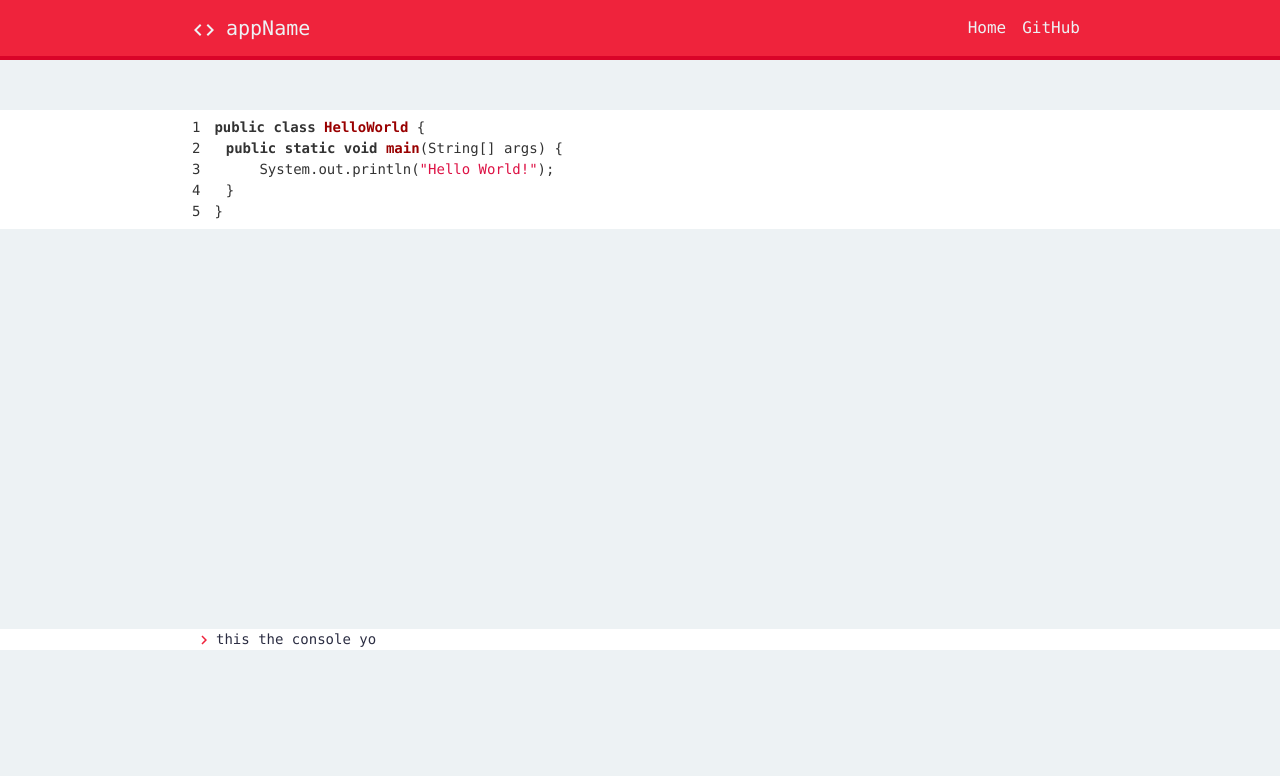
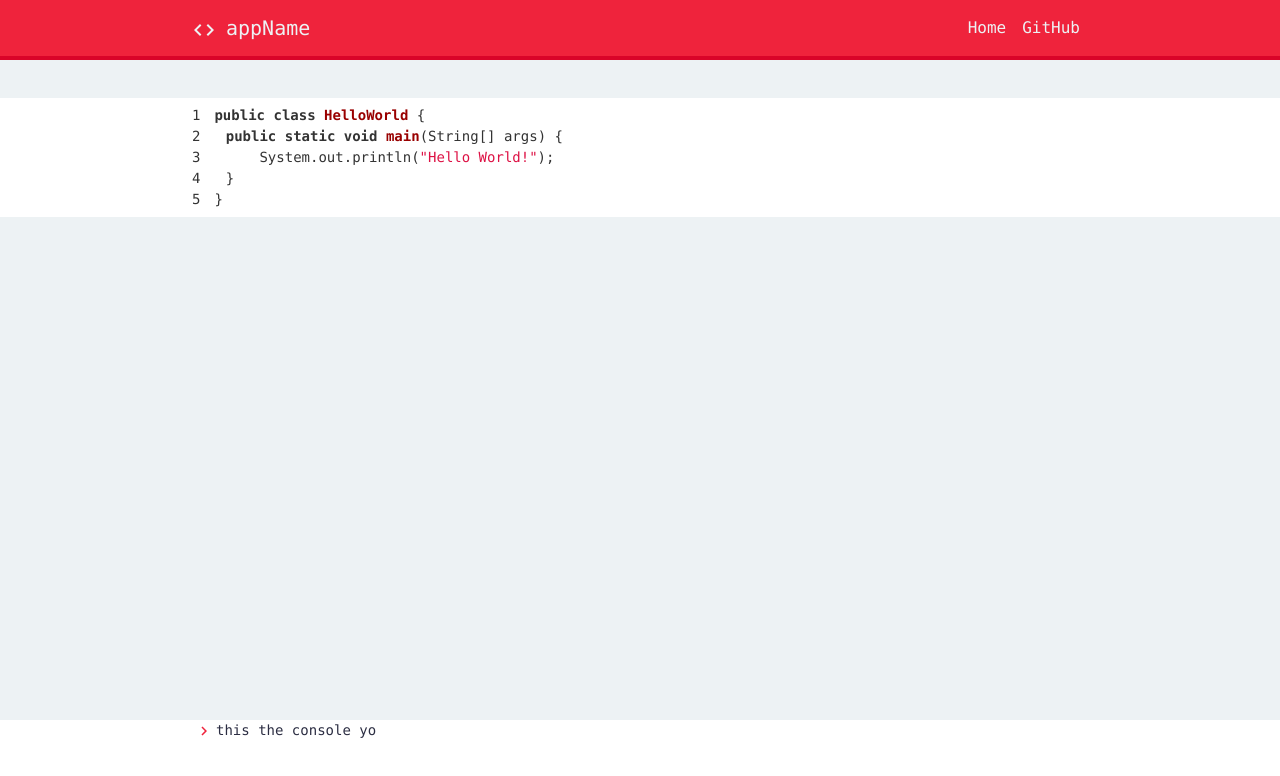
Before and after one commit to anoojlal/HFCYTHW, a React (Create React App) app in the folder idk-yet/: page /solo in a window 1280 px wide. Shown: the top 776 px of the page. Built offline with nearby package versions, Linux system fonts and the light colour scheme.

Commit message:
added stickiness of console footer

```diff
--- a/idk-yet/src/components/Console.js
+++ b/idk-yet/src/components/Console.js
@@ -11,6 +11,16 @@ import {
 } from "reactstrap";
 import ArrowRight from "@material-ui/icons/KeyboardArrowRight";
 
+/*
+  What's displayed in the console:
+
+  Timer
+  WPM
+  Accuracy
+  "Line 10: Backspace your mistakes before progressing"
+  "Found 'a'; expected 's'"
+*/
+
 export default class Console extends React.Component {
   constructor(props) {
     super(props);
@@ -21,8 +31,10 @@ export default class Console extends React.Component {
   render() {
     return (
       <div className="console">
-        <ArrowRight className="arrowRight"/>
-        this the console yo
+        <div className="sticky">
+          <ArrowRight className="arrowRight"/>
+          this the console yo
+        </div>
       </div>
     );
   }
--- a/idk-yet/src/css/Console.css
+++ b/idk-yet/src/css/Console.css
@@ -1,12 +1,20 @@
 .console {
-    padding-left: 15% !important;
-    padding-right: 15% !important;
-    margin-top: 400px !important;
-    background: white;
     font-size: 87.5%;
+    position: relative;
+    background: white !important;
 }
 
 .arrowRight {
     height: 0.75em !important;
     color: #EF233C !important;
 }
+
+.sticky {
+    padding-left: 15% !important;
+    padding-right: 15% !important;
+    background: white !important;
+    width: 100%;
+    height: 10%;
+    position: fixed;    /*Here's what sticks it*/
+    bottom: 0;          /*to the bottom of the window*/
+}
--- a/idk-yet/src/css/Home.css
+++ b/idk-yet/src/css/Home.css
@@ -1,6 +1,6 @@
 .home {
-    margin-top: 50px !important;
-    margin-bottom: 50px !important;
+    margin-top: 3% !important;
+    margin-bottom: 3% !important;
     margin-left: 15% !important;
     margin-right: 15% !important;
 }
--- a/idk-yet/src/css/Solo.css
+++ b/idk-yet/src/css/Solo.css
@@ -1,6 +1,6 @@
 .solo {
-    margin-top: 50px !important;
-    margin-bottom: 50px !important;
+    margin-top: 3% !important;
+    margin-bottom: 3% !important;
     margin-left: 0% !important;
     margin-right: 0% !important;
     font-family: source-code-pro, Menlo, Monaco, Consolas, "Courier New",
```
